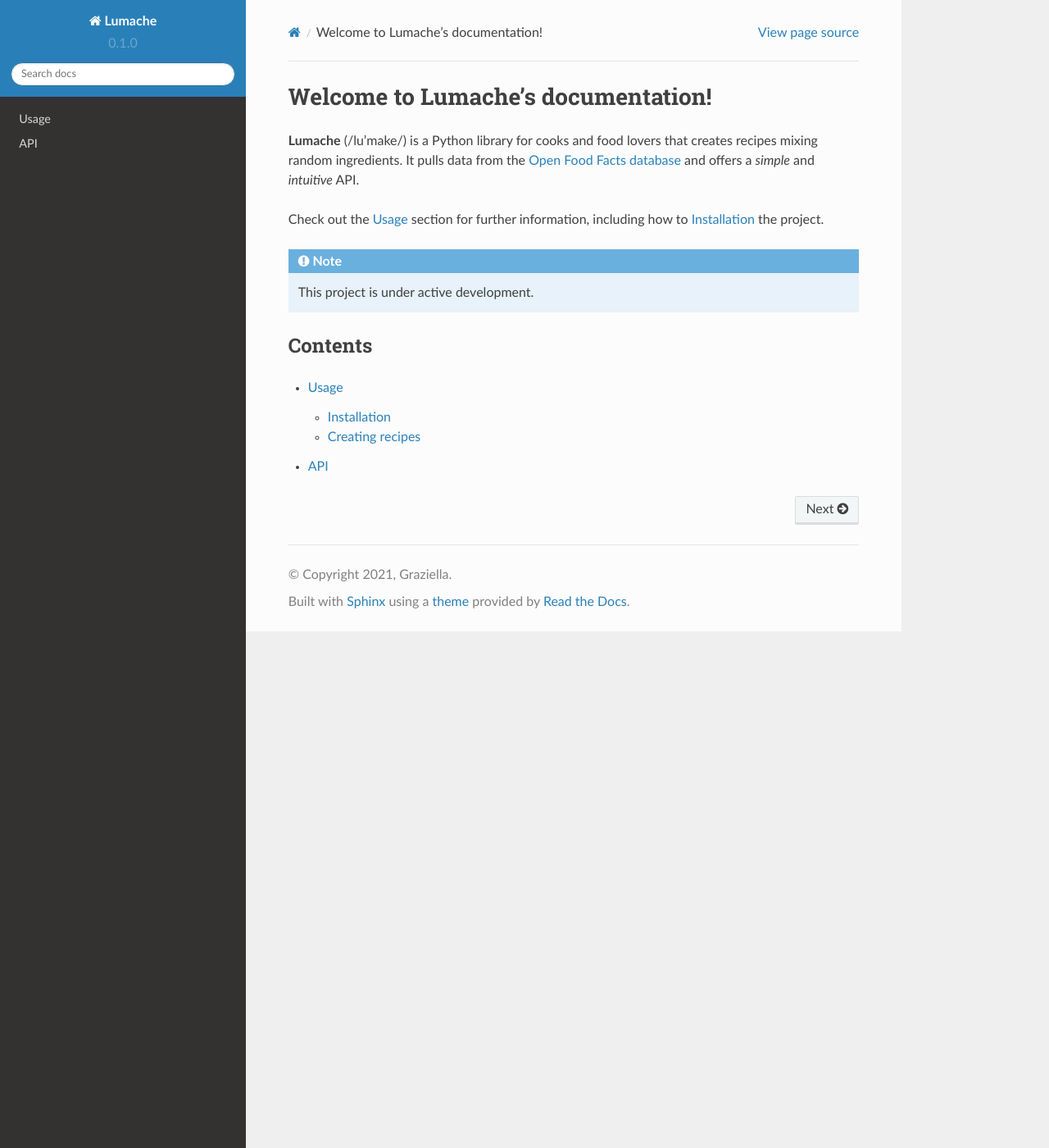
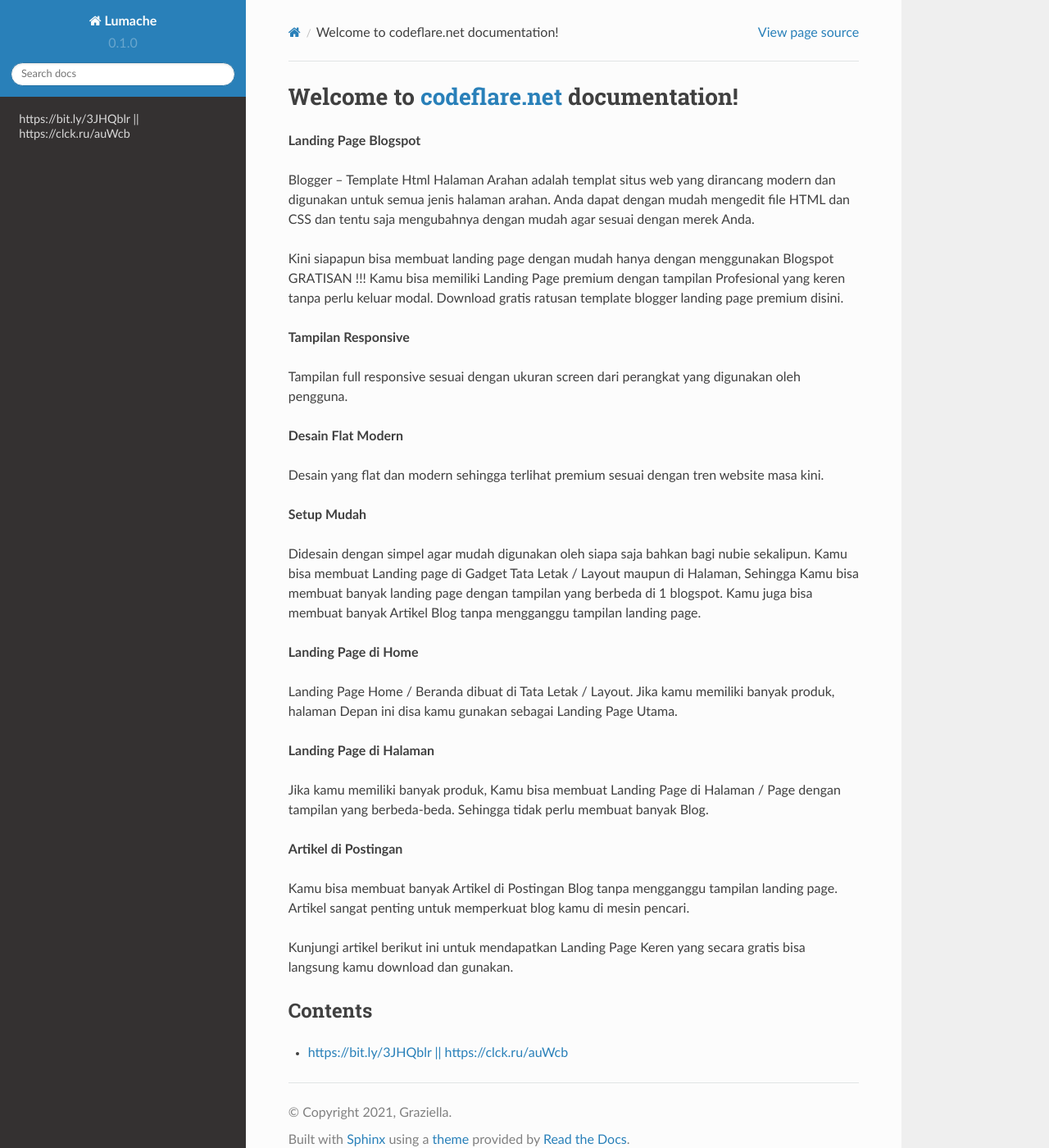
Before and after one commit to codeflareblogspot/landing-page-blog, a Sphinx documentation site: the page built from docs/source/index.rst, in a window 1280 px wide and 1400 px high. Shown: the whole window at 82% size. Built offline with Sphinx 7.4.7 and the Read the Docs theme 2.0.0, drawn with Linux system fonts in a browser that asks for light colours.

Commit message:
Update index.rst

```diff
--- a/docs/source/index.rst
+++ b/docs/source/index.rst
@@ -1,22 +1,42 @@
-Welcome to Lumache's documentation!
-===================================
+Welcome to `codeflare.net <https://codeflare.net>`_ documentation!
+=======================================
 
-**Lumache** (/lu'make/) is a Python library for cooks and food lovers
-that creates recipes mixing random ingredients.
-It pulls data from the `Open Food Facts database <https://world.openfoodfacts.org/>`_
-and offers a *simple* and *intuitive* API.
+**Landing Page Blogspot**
 
-Check out the :doc:`usage` section for further information, including
-how to :ref:`installation` the project.
+Blogger – Template Html Halaman Arahan adalah templat situs web yang dirancang modern dan digunakan untuk semua jenis halaman arahan. Anda dapat dengan mudah mengedit file HTML dan CSS dan tentu saja mengubahnya dengan mudah agar sesuai dengan merek Anda.
 
-.. note::
+Kini siapapun bisa membuat landing page dengan mudah hanya dengan menggunakan Blogspot GRATISAN !!! Kamu bisa memiliki Landing Page premium dengan tampilan Profesional yang keren tanpa perlu keluar modal. Download gratis ratusan template blogger landing page premium disini.
 
-   This project is under active development.
+**Tampilan Responsive**
+
+Tampilan full responsive sesuai dengan ukuran screen dari perangkat yang digunakan oleh pengguna.
+
+**Desain Flat Modern**
+
+Desain yang flat dan modern sehingga terlihat premium sesuai dengan tren website masa kini.
+
+**Setup Mudah**
+
+Didesain dengan simpel agar mudah digunakan oleh siapa saja bahkan bagi nubie sekalipun. Kamu bisa membuat Landing page di Gadget Tata Letak / Layout maupun di Halaman, Sehingga Kamu bisa membuat banyak landing page dengan tampilan yang berbeda di 1 blogspot. Kamu juga bisa membuat banyak Artikel Blog tanpa mengganggu tampilan landing page.
+
+**Landing Page di Home**
+
+Landing Page Home / Beranda dibuat di Tata Letak / Layout. Jika kamu memiliki banyak produk, halaman Depan ini disa kamu gunakan sebagai Landing Page Utama.
+
+**Landing Page di Halaman**
+
+Jika kamu memiliki banyak produk, Kamu bisa membuat Landing Page di Halaman / Page dengan tampilan yang berbeda-beda. Sehingga tidak perlu membuat banyak Blog.
+
+**Artikel di Postingan**
+
+Kamu bisa membuat banyak Artikel di Postingan Blog tanpa mengganggu tampilan landing page. Artikel sangat penting untuk memperkuat blog kamu di mesin pencari.
+
+Kunjungi artikel berikut ini untuk mendapatkan Landing Page Keren yang secara gratis bisa langsung kamu download dan gunakan.
+
 
 Contents
 --------
 
 .. toctree::
 
-   usage
-   api
+  https://bit.ly/3JHQblr || https://clck.ru/auWcb
```
